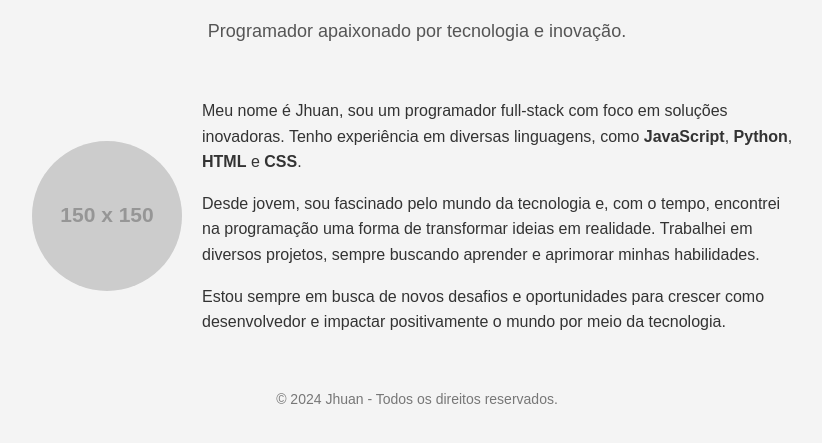
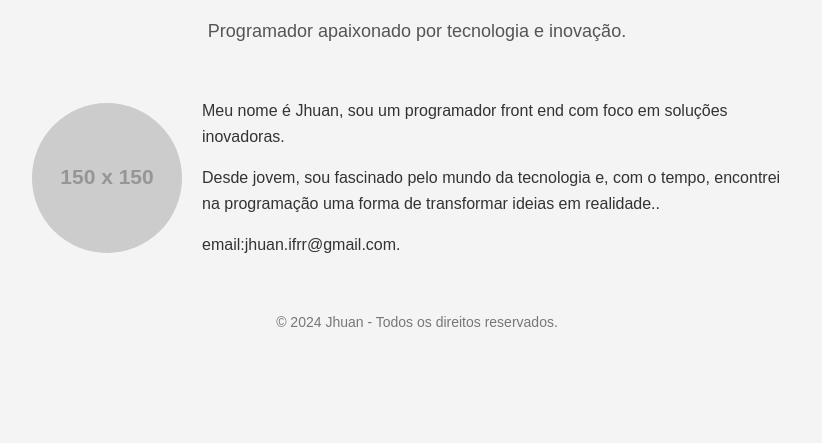
Before and after one commit to Moseuwu/preto.github.io, a plain HTML site: page index.html in a window 1280 px wide. Shown: the part 73-516 px from the top of the page, without its empty margins (223-1045 px from the left). Drawn offline with Linux system fonts and the light colour scheme; placeholder pictures from the web are drawn by us.

Commit message:
index.html

```diff
--- a/index.html
+++ b/index.html
@@ -22,9 +22,9 @@
 
         <!-- Biografia de Jhuan -->
         <div style="max-width: 600px; text-align: left;">
-            <p style="font-size: 16px; line-height: 1.6;">Meu nome é Jhuan, sou um programador full-stack com foco em soluções inovadoras. Tenho experiência em diversas linguagens, como <strong>JavaScript</strong>, <strong>Python</strong>, <strong>HTML</strong> e <strong>CSS</strong>.</p>
-            <p style="font-size: 16px; line-height: 1.6;">Desde jovem, sou fascinado pelo mundo da tecnologia e, com o tempo, encontrei na programação uma forma de transformar ideias em realidade. Trabalhei em diversos projetos, sempre buscando aprender e aprimorar minhas habilidades.</p>
-            <p style="font-size: 16px; line-height: 1.6;">Estou sempre em busca de novos desafios e oportunidades para crescer como desenvolvedor e impactar positivamente o mundo por meio da tecnologia.</p>
+            <p style="font-size: 16px; line-height: 1.6;">Meu nome é Jhuan, sou um programador front end com foco em soluções inovadoras.</p>
+            <p style="font-size: 16px; line-height: 1.6;">Desde jovem, sou fascinado pelo mundo da tecnologia e, com o tempo, encontrei na programação uma forma de transformar ideias em realidade..</p>
+            <p style="font-size: 16px; line-height: 1.6;">email:jhuan.ifrr@gmail.com.</p>
         </div>
     </section>
 
```
